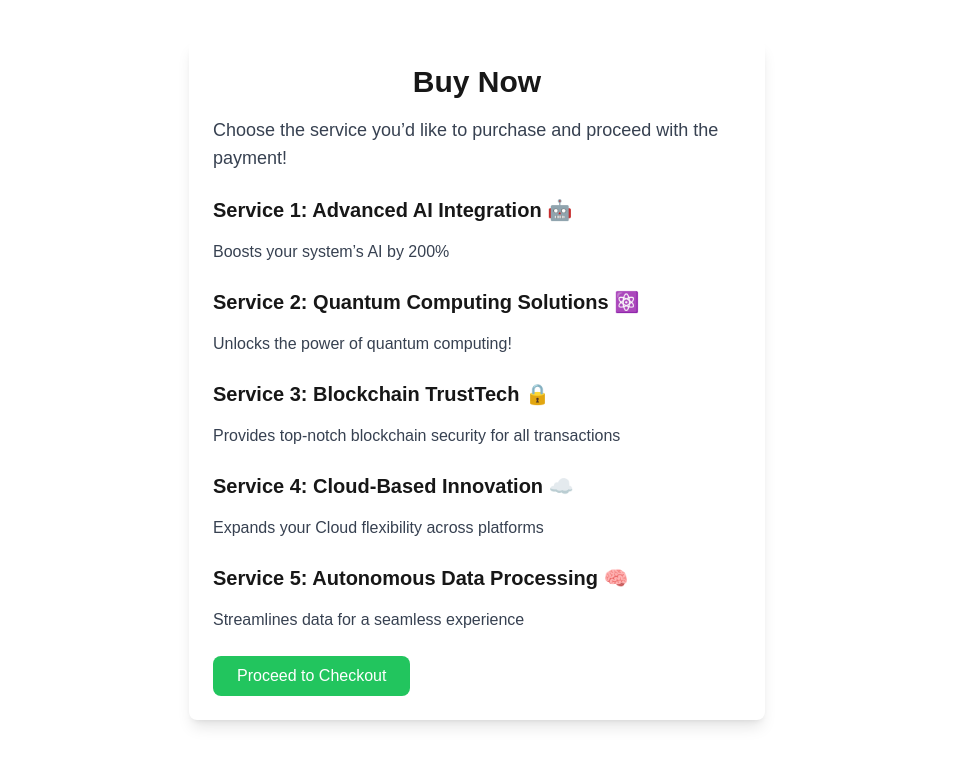
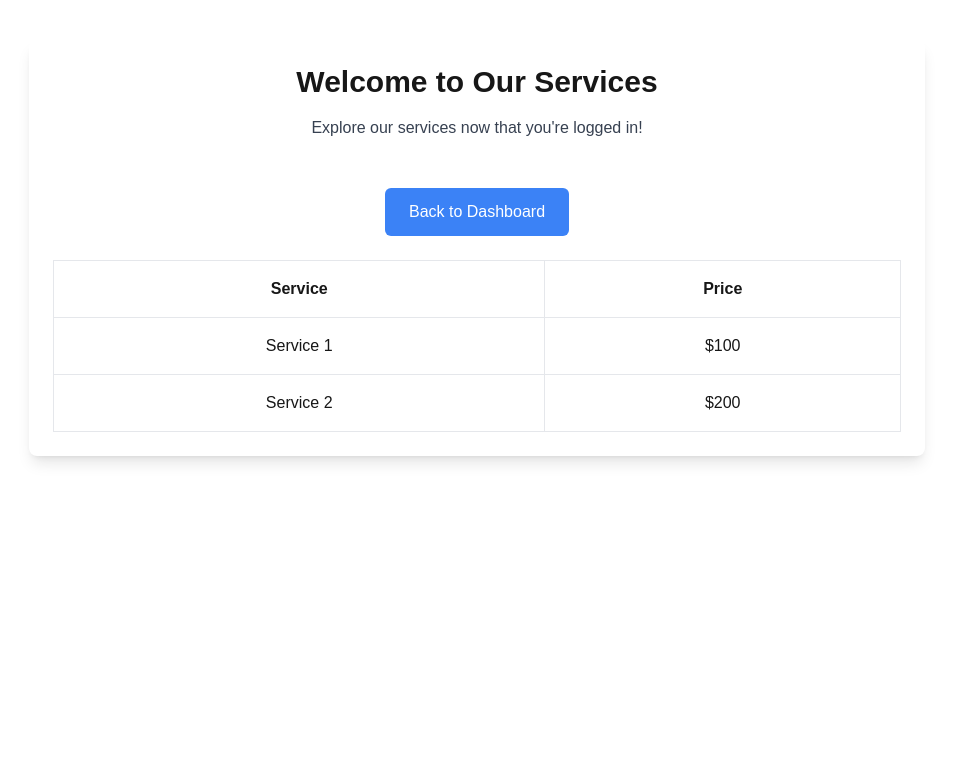
Before and after one commit to syauqiauliya/fake-website, a Next.js app: page /services in a window 1280 px wide. Shown: the top 766 px of the page, without its empty margins (163-1116 px from the left). Built offline with nearby package versions, Linux system fonts and the light colour scheme.

Commit message:
full website

```diff
--- a/app/home/page.tsx
+++ b/app/home/page.tsx
@@ -1,32 +1,55 @@
-// app/home.tsx
-'use client'
+'use client';
 
+import { useEffect } from 'react';
 import { useRouter } from 'next/navigation';
-import ServicesCarousel from '/Users/syauqimuhammad/Documents/KULIAH/SEM4/SEM5(7)/Kemjar/Praktikum/Project/fake-website/components/servicesCarousel.tsx'; // Import the carousel component
 
-export default function Home() {
+const HomePage = () => {
   const router = useRouter();
 
-  // Handle logging out (redirecting to the login page)
+  useEffect(() => {
+    const isLoggedIn = localStorage.getItem('isLoggedIn');
+
+    // If logged in, stay on the home page
+    if (isLoggedIn) {
+      return; // Don't redirect
+    }
+
+    // If not logged in, go to login page
+    router.push('/login');
+  }, [router]);
+
+  // Function to handle logout
   const handleLogout = () => {
-    // For demo purposes, we'll simply redirect back to login
-    router.push('/login');
+    // Clear the login status from localStorage
+    localStorage.removeItem('isLoggedIn');
+    // Redirect to the initial home page
+    router.push('/');
+  };
+
+  // Function to navigate to services page
+  const handleGoToServices = () => {
+    router.push('/services');
   };
 
   return (
     <div className="flex items-center justify-center min-h-screen bg-gray-100">
-      <div className="w-full max-w-4xl p-8 bg-white shadow-md rounded-lg">
-        <h2 className="text-3xl font-bold text-center mb-4">Welcome to the Home Page</h2>
-        <p className="text-gray-700 text-center mb-6">You have successfully logged in! Explore our amazing services below:</p>
+      <div className="w-full max-w-md p-8 bg-white shadow-md rounded-lg">
+        <h2 className="text-2xl font-bold mb-4">Welcome to the Home Page</h2>
+        <p className="text-md text-gray-700 mb-6">You are logged in! From here, you can explore our services or log out.</p>
 
-        {/* Services Carousel */}
-        <ServicesCarousel />
+        <div className="flex space-x-4">
+          {/* Services button */}
+          <button
+            onClick={handleGoToServices}
+            className="px-6 py-3 bg-blue-500 text-white rounded-md"
+          >
+            Go to Services
+          </button>
 
-        {/* Logout button */}
-        <div className="flex justify-center mt-6">
+          {/* Logout button */}
           <button
             onClick={handleLogout}
-            className="px-6 py-3 bg-red-500 text-white rounded-md hover:bg-red-600 transition"
+            className="px-6 py-3 bg-red-500 text-white rounded-md"
           >
             Logout
           </button>
@@ -34,4 +57,6 @@ export default function Home() {
       </div>
     </div>
   );
-}
+};
+
+export default HomePage;
--- a/app/layout.tsx
+++ b/app/layout.tsx
@@ -1,34 +1,17 @@
-import type { Metadata } from "next";
-import localFont from "next/font/local";
-import "./globals.css";
+// app/layout.tsx
+import './globals.css';
+import { AuthProvider } from '../components/AuthContext';
 
-const geistSans = localFont({
-  src: "./fonts/GeistVF.woff",
-  variable: "--font-geist-sans",
-  weight: "100 900",
-});
-const geistMono = localFont({
-  src: "./fonts/GeistMonoVF.woff",
-  variable: "--font-geist-mono",
-  weight: "100 900",
-});
-
-export const metadata: Metadata = {
-  title: "Create Next App",
-  description: "Generated by create next app",
+export const metadata = {
+  title: 'My App',
+  description: 'Generated by Next.js',
 };
 
-export default function RootLayout({
-  children,
-}: Readonly<{
-  children: React.ReactNode;
-}>) {
+export default function RootLayout({ children }: { children: React.ReactNode }) {
   return (
     <html lang="en">
-      <body
-        className={`${geistSans.variable} ${geistMono.variable} antialiased`}
-      >
-        {children}
+      <body>
+        <AuthProvider>{children}</AuthProvider>
       </body>
     </html>
   );
--- a/app/login/page.tsx
+++ b/app/login/page.tsx
@@ -1,47 +1,34 @@
-'use client'
+'use client';
 
 import { useState } from 'react';
 import { useRouter } from 'next/navigation';
-import { useSearchParams } from 'next/navigation'; // Import useSearchParams for accessing query params
 
 export default function Login() {
   const [username, setUsername] = useState('');
   const [password, setPassword] = useState('');
   const router = useRouter();
 
-  // Get the redirectUrl from query parameters
-  const searchParams = useSearchParams();
-  const redirectUrl = searchParams.get('redirectUrl'); // Vulnerable parameter
+  // Hardcoded user credentials
+  const users = [
+    { username: 'admin', password: 'adminpassword' },
+    { username: 'syauqi', password: 'syauqipassword' },
+    { username: 'surya', password: 'suryapassword' },
+  ];
 
-  // Handle login form submission
   const handleLogin = (e: React.FormEvent) => {
     e.preventDefault();
-    // Hardcoded user credentials (admin, syauqi, surya)
-    const users = [
-      { username: 'admin', password: 'adminpassword' },
-      { username: 'syauqi', password: 'syauqipassword' },
-      { username: 'surya', password: 'suryapassword' },
-    ];
-
     const user = users.find(
       (user) => user.username === username && user.password === password
     );
 
     if (user) {
-      // If redirectUrl exists, use it, otherwise go to the home page
-      if (redirectUrl) {
-        router.push(redirectUrl); // Vulnerable redirect
-      } else {
-        router.push('/home'); // Default redirect to home
-      }
+      // Store login state in localStorage
+      localStorage.setItem('isLoggedIn', 'true');
+      // Redirect to the services page
+      router.push('/services');
     } else {
       alert('Invalid credentials');
     }
-  };
-
-  // Handle navigating back to the home page
-  const handleBackToHome = () => {
-    router.push('/');
   };
 
   return (
@@ -73,13 +60,6 @@ export default function Login() {
           </div>
           <div className="flex justify-between items-center">
             <button type="submit" className="px-4 py-2 bg-blue-500 text-white rounded-md">Login</button>
-            <button
-              type="button"
-              onClick={handleBackToHome}
-              className="px-4 py-2 bg-gray-300 text-gray-800 rounded-md"
-            >
-              Back to Home
-            </button>
           </div>
         </form>
       </div>
--- a/app/services/page.tsx
+++ b/app/services/page.tsx
@@ -1,30 +1,48 @@
-// app/services/buy-now.tsx
-const BuyNow = () => {
+'use client';
+
+import { useRouter } from 'next/navigation';
+
+const ServicesPage = () => {
+  const router = useRouter();
+
+  const handleBackToHome = () => {
+    // Ensure it goes back to the logged-in home page
+    router.push('/home');
+  };
+
   return (
-    <div className="max-w-xl mx-auto p-6 bg-white rounded-lg shadow-lg mt-10">
-      <h1 className="text-3xl font-bold text-center mb-4">Buy Now</h1>
-      <p className="text-lg text-gray-700 mb-6">Choose the service you’d like to purchase and proceed with the payment!</p>
+    <div className="max-w-4xl mx-auto p-6 bg-white rounded-lg shadow-lg mt-10 text-center">
+      <h1 className="text-3xl font-bold mb-4">Welcome to Our Services</h1>
+      <p className="text-md text-gray-700 mb-6">Explore our services now that you're logged in!</p>
 
-      <h3 className="text-xl font-semibold mb-4">Service 1: Advanced AI Integration 🤖</h3>
-      <p className="text-md text-gray-700 mb-6">Boosts your system’s AI by 200%</p>
+      <button
+        onClick={handleBackToHome}
+        className="mt-6 px-6 py-3 bg-blue-500 text-white rounded-md"
+      >
+        Back to Dashboard
+      </button>
 
-      <h3 className="text-xl font-semibold mb-4">Service 2: Quantum Computing Solutions ⚛️</h3>
-      <p className="text-md text-gray-700 mb-6">Unlocks the power of quantum computing!</p>
-
-      <h3 className="text-xl font-semibold mb-4">Service 3: Blockchain TrustTech 🔒</h3>
-      <p className="text-md text-gray-700 mb-6">Provides top-notch blockchain security for all transactions</p>
-
-      <h3 className="text-xl font-semibold mb-4">Service 4: Cloud-Based Innovation ☁️</h3>
-      <p className="text-md text-gray-700 mb-6">Expands your Cloud flexibility across platforms</p>
-
-      <h3 className="text-xl font-semibold mb-4">Service 5: Autonomous Data Processing 🧠</h3>
-      <p className="text-md text-gray-700 mb-6">Streamlines data for a seamless experience</p>
-
-      <button className="bg-green-500 text-white py-2 px-6 rounded-lg hover:bg-green-600 transition">
-        Proceed to Checkout
-      </button>
+      {/* Add the services table or other content */}
+      <table className="min-w-full mt-6">
+        <thead>
+          <tr>
+            <th className="p-4 border">Service</th>
+            <th className="p-4 border">Price</th>
+          </tr>
+        </thead>
+        <tbody>
+          <tr>
+            <td className="p-4 border">Service 1</td>
+            <td className="p-4 border">$100</td>
+          </tr>
+          <tr>
+            <td className="p-4 border">Service 2</td>
+            <td className="p-4 border">$200</td>
+          </tr>
+        </tbody>
+      </table>
     </div>
   );
 };
 
-export default BuyNow;
+export default ServicesPage;
--- /dev/null
+++ b/components/AuthContext.tsx
@@ -0,0 +1,20 @@
+'use client';
+
+import React, { createContext, useContext, useState } from 'react';
+
+const AuthContext = createContext(null);
+
+export const AuthProvider = ({ children }: { children: React.ReactNode }) => {
+  const [isLoggedIn, setIsLoggedIn] = useState(false);
+
+  const login = () => setIsLoggedIn(true);
+  const logout = () => setIsLoggedIn(false);
+
+  return (
+    <AuthContext.Provider value={{ isLoggedIn, login, logout }}>
+      {children}
+    </AuthContext.Provider>
+  );
+};
+
+export const useAuth = () => useContext(AuthContext);
--- a/components/servicesCarousel.tsx
+++ b/components/servicesCarousel.tsx
@@ -1,9 +1,14 @@
-// /components/servicesCarousel.tsx
-import Link from 'next/link';
+'use client';
+
+import { useAuth } from './AuthContext'; // Updated path
+import { useRouter } from 'next/navigation';
 import { Swiper, SwiperSlide } from 'swiper/react';
 import 'swiper/css';
 
 const ServicesCarousel = () => {
+  const { isLoggedIn } = useAuth();
+  const router = useRouter();
+
   const services = [
     { service: 'Advanced AI Integration 🤖', benefit: 'Boosts your system’s AI by 200%' },
     { service: 'Quantum Computing Solutions ⚛️', benefit: 'Unlocks the power of quantum computing!' },
@@ -11,6 +16,14 @@ const ServicesCarousel = () => {
     { service: 'Cloud-Based Innovation ☁️', benefit: 'Expands your Cloud flexibility across platforms' },
     { service: 'Autonomous Data Processing 🧠', benefit: 'Streamlines data for a seamless experience' },
   ];
+
+  const handleServiceClick = (servicePath: string) => {
+    if (isLoggedIn) {
+      router.push('/services'); // Redirect directly if logged in
+    } else {
+      router.push(`/login?redirect=${encodeURIComponent(servicePath)}`); // Redirect to login with open redirect
+    }
+  };
 
   return (
     <Swiper
@@ -23,9 +36,11 @@ const ServicesCarousel = () => {
       {services.map((service, index) => (
         <SwiperSlide key={index}>
           <div className="p-4 bg-gray-200 rounded-lg text-center">
-            <h3 className="text-lg text-blue-500">
-              {/* Link to /services */}
-              <Link href="/services">{service.service}</Link>
+            <h3
+              className="text-lg text-blue-500 cursor-pointer"
+              onClick={() => handleServiceClick('/services')}
+            >
+              {service.service}
             </h3>
             <p className="text-md text-gray-700">{service.benefit}</p>
           </div>
```
